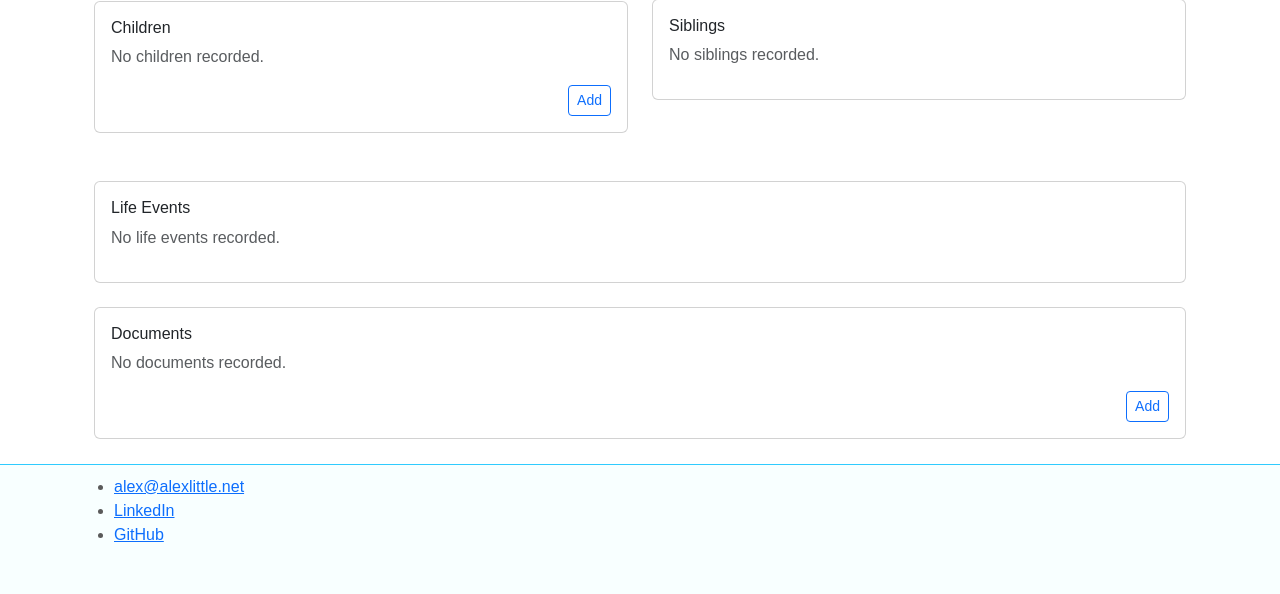
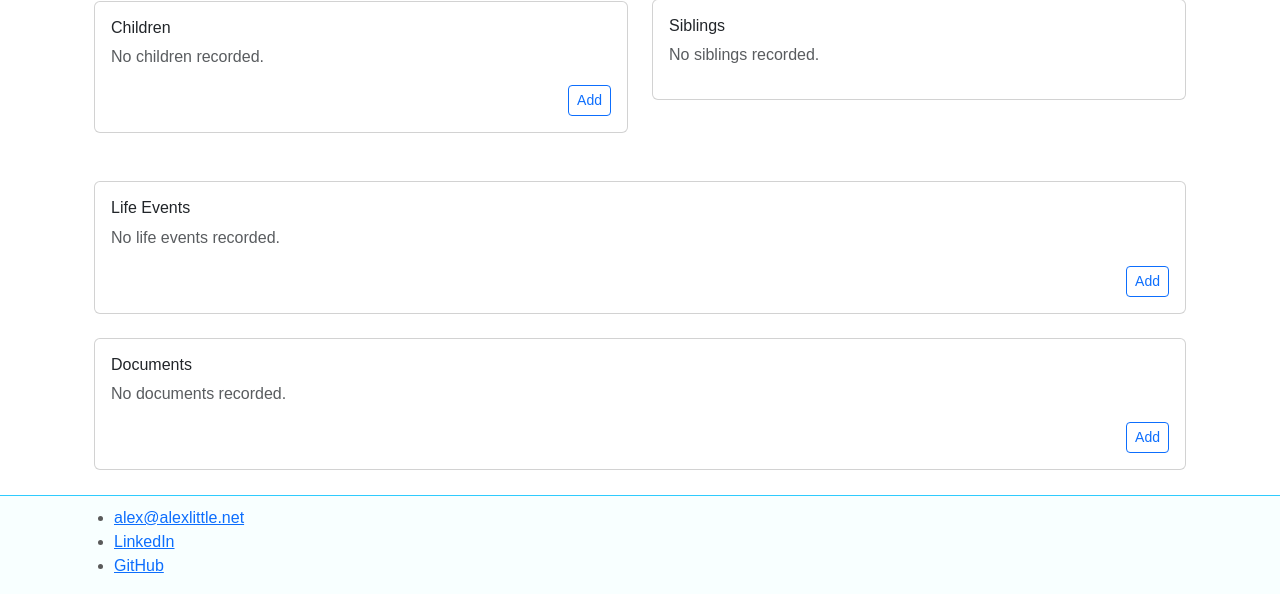
Before and after one commit to alexlittle/django-familyhistory, a Django app: template familyhistory/templates/fh/person.html in a window 1280 px wide. Shown: the part 864-1458 px from the top of the page. Before the commit the page ends 1406 px from the top, so only its background shows below. Run offline with Django 3.2, Linux system fonts and the light colour scheme; the template is opened without the code that fills it, so the values that code supplies are empty; parts of the project's set-up code (start-up, migrations or seed data) failed here and were passed over; some libraries are stand-ins or nearby versions; some web fonts are replaced.

Commit message:
direct link to add a life event for a person

```diff
--- a/familyhistory/templates/fh/person.html
+++ b/familyhistory/templates/fh/person.html
@@ -256,6 +256,13 @@
         {% else %}
             <p class="text-muted">{% trans 'No life events recorded.' %}</p>
         {% endif %}
+        <div class="actions">
+           <ul class="list-group list-group-flush">
+              <li class="list-group-item p-0 text-end">
+                <a href="{% url 'admin:familyhistory_event_add' %}?involved={{ person.id }}"
+                  class="btn btn-sm btn-outline-primary" target="_blank">{% trans 'Add' %}</a></li>
+          </ul>
+        </div>
     </div>
   </div>
 
```
Also changed, not shown: tests/familyhistory/views/test_person_view.py (+12 -0 lines).
